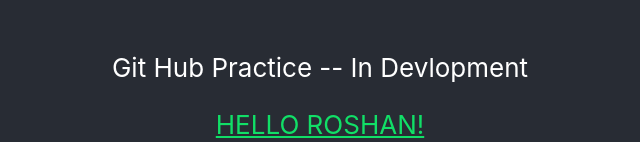
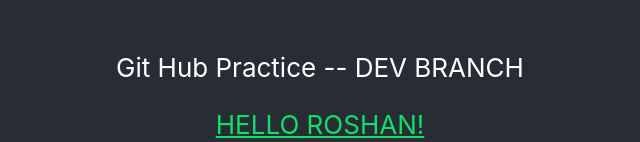
Before and after one commit to RoshanSharmaCodes/GithubPractice, a React (Create React App) app: page / in a window 1280 px wide. Shown: the part 477-619 px from the top of the page, without its empty margins (320-960 px from the left). Built offline with nearby package versions, Linux system fonts and the light colour scheme.

Commit message:
Reverted the title

```diff
--- a/src/App.js
+++ b/src/App.js
@@ -7,7 +7,7 @@
       <header className="App-header">
         <img src={logo} className="App-logo" alt="logo" />
         <p>
-          Git Hub Practice -- In Devlopment
+          Git Hub Practice -- DEV BRANCH
         </p>
         <a
           className="App-link"
```
